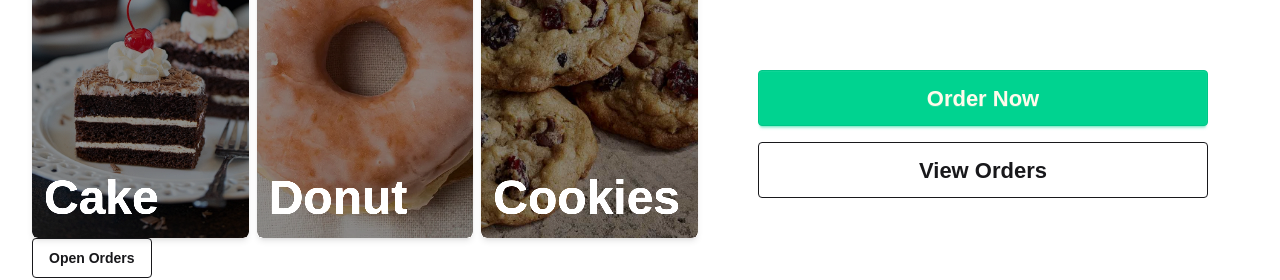
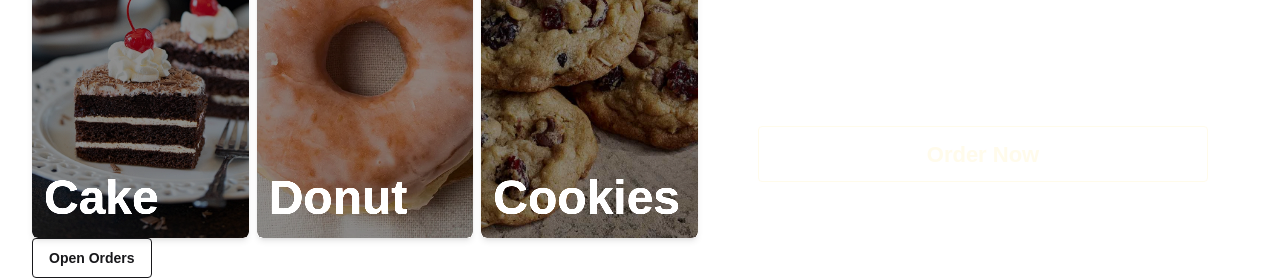
Before and after one commit to Peris-rana/serveit, a React (Vite) app: page / in a window 1280 px wide. Shown: the part 606-886 px from the top of the page. Built offline with nearby package versions, Linux system fonts and the light colour scheme.

Commit message:
fix: remove viewOrder button

```diff
--- a/src/components/Invoice.jsx
+++ b/src/components/Invoice.jsx
@@ -75,7 +75,6 @@ const Invoice = () => {
         orders={orders}
         setOrders={setOrders}
       />
-      <ViewOrders />
     </>
   );
 };
--- a/src/components/OrderNowButton.jsx
+++ b/src/components/OrderNowButton.jsx
@@ -19,7 +19,7 @@ const OrderNowButton = ({ foodMap, total, orders, setOrders }) => {
   };
   return (
     <button
-      className="btn btn-success sm:btn-sm md:btn-md lg:btn-lg xl:btn-xl mb-4 mt-auto text-amber-50"
+      className="btn btn-outline sm:btn-sm md:btn-md lg:btn-lg xl:btn-xl mb-4 mt-auto text-amber-50"
       onClick={handleClick}
     >
       Order Now
```
